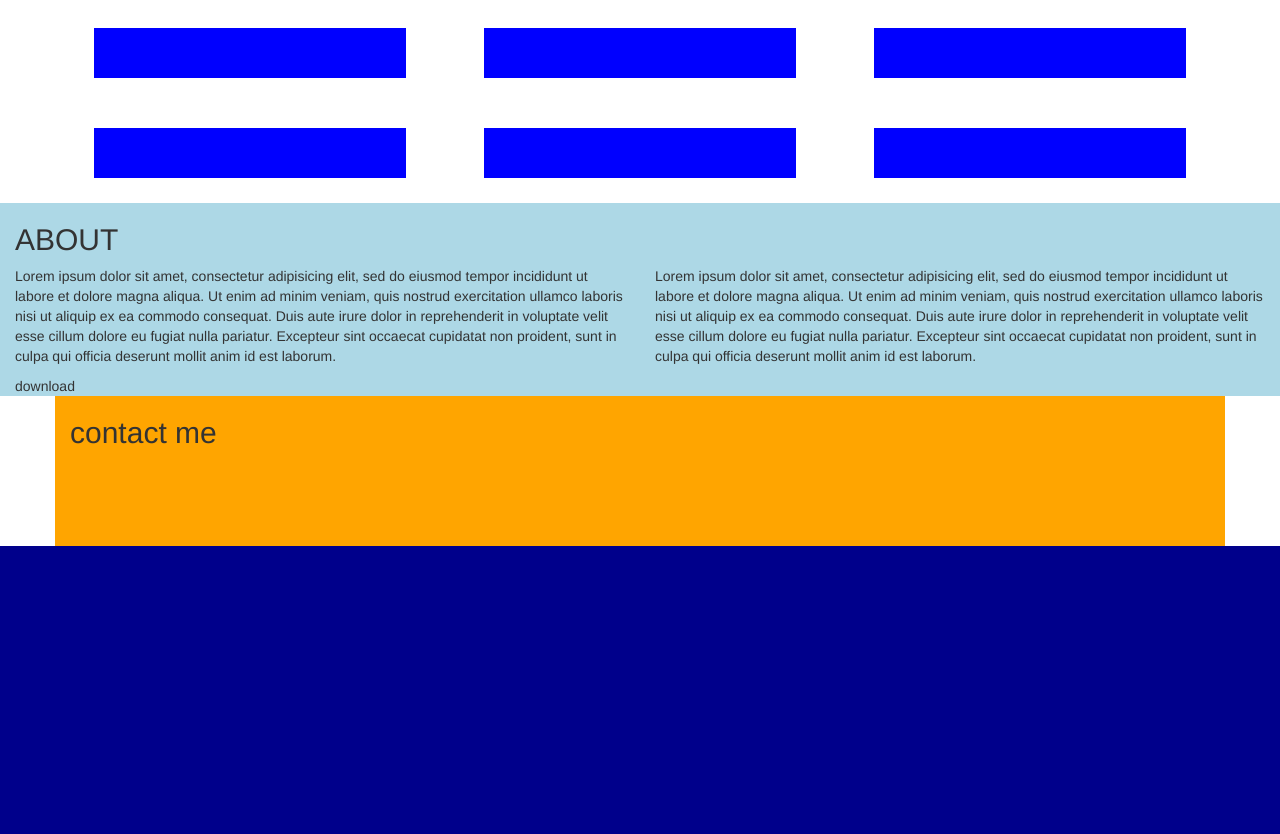
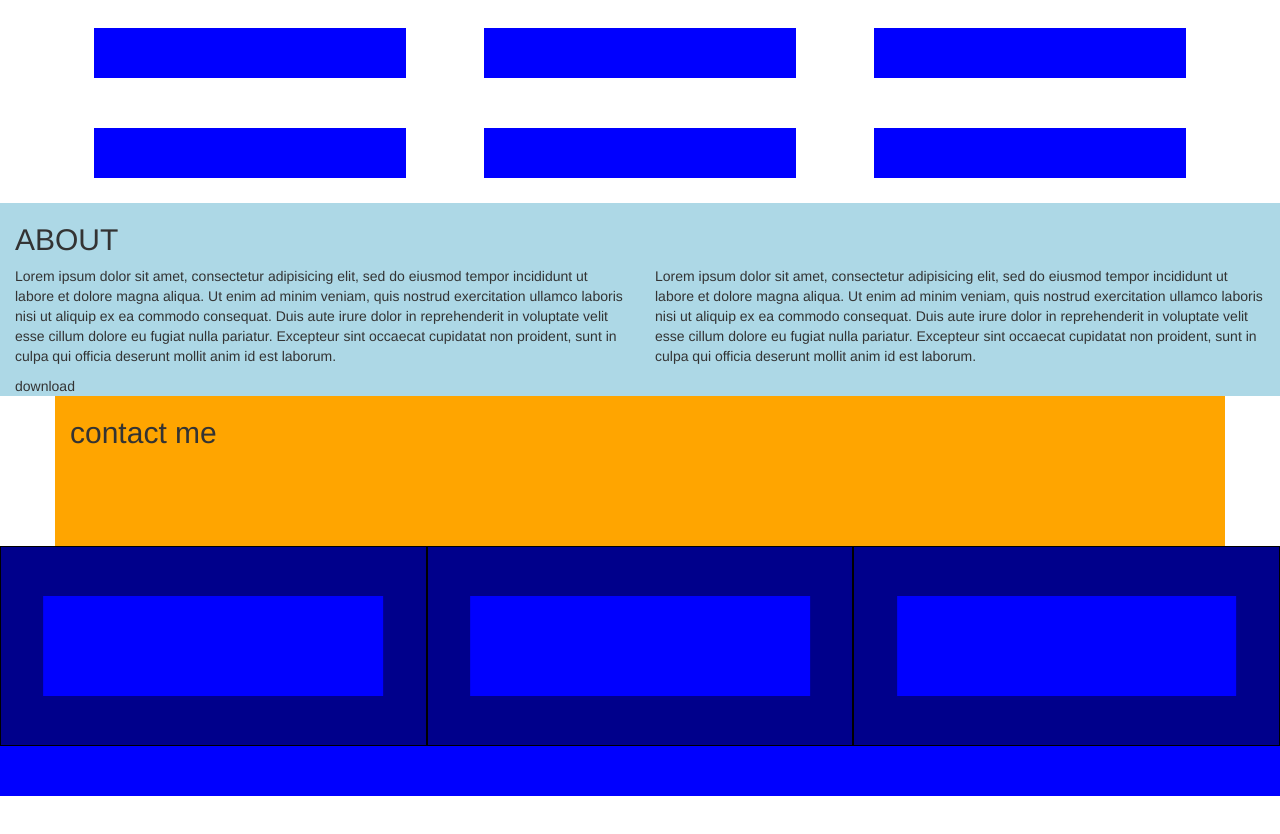
Before and after one commit to davide-amabile/html-css-bootstrap-freelancer, a plain HTML site: page index.html in a window 1280 px wide. Shown: the part 660-1494 px from the top of the page. After the commit the page ends 1456 px from the top, so only its background shows below. Drawn offline with nearby package versions, Linux system fonts and the light colour scheme.

Commit message:
struttura base

```diff
--- a/css/style.css
+++ b/css/style.css
@@ -53,6 +53,27 @@ background-color: orange;
 /* footer */
 
 .top-fot {
-  height: 300px;
+  /* height: 300px; */
   background-color: darkblue;
 }
+
+.box-ft {
+  height: 200px;
+  border: 1px solid black;
+  position: relative;
+}
+
+.cnt_ft {
+  height: 100px;
+  width: 80%;
+  background-color: blue;
+  position: absolute;
+  top: 50%;
+  left:50%;
+  transform: translate(-50%, -50%);
+}
+
+.ft_bot {
+  height: 50px;
+  background-color: blue;
+}
--- a/index.html
+++ b/index.html
@@ -136,7 +136,35 @@
         <div class="container-fluid">
           <div class="row">
             <div class="top-fot col-xs-12 col-sm-12 col-md-12">
-
+              <div class="row">
+                <div class="box-ft col-xs-12 col-sm-4 col-md-4">
+                  <div class="row">
+                    <div class="cnt_ft">
+                    </div>
+                  </div>
+                </div>
+                <div class="box-ft col-xs-12 col-sm-4 col-md-4">
+                  <div class="row">
+                    <div class="cnt_ft">
+                    </div>
+                  </div>
+                </div>
+                <div class="box-ft col-xs-12 col-sm-4 col-md-4">
+                  <div class="row">
+                    <div class="cnt_ft">
+                    </div>
+                  </div>
+                </div>
+              </div>
+            </div>
+          </div>
+        </div>
+      </section>
+      <section><!--footer inferiore-->
+        <div class="container-fluid">
+          <div class="row">
+            <div class="ft_bot col-xs-12 col-sm-12 col-md-12">
+              <p></p>
             </div>
           </div>
         </div>
```
